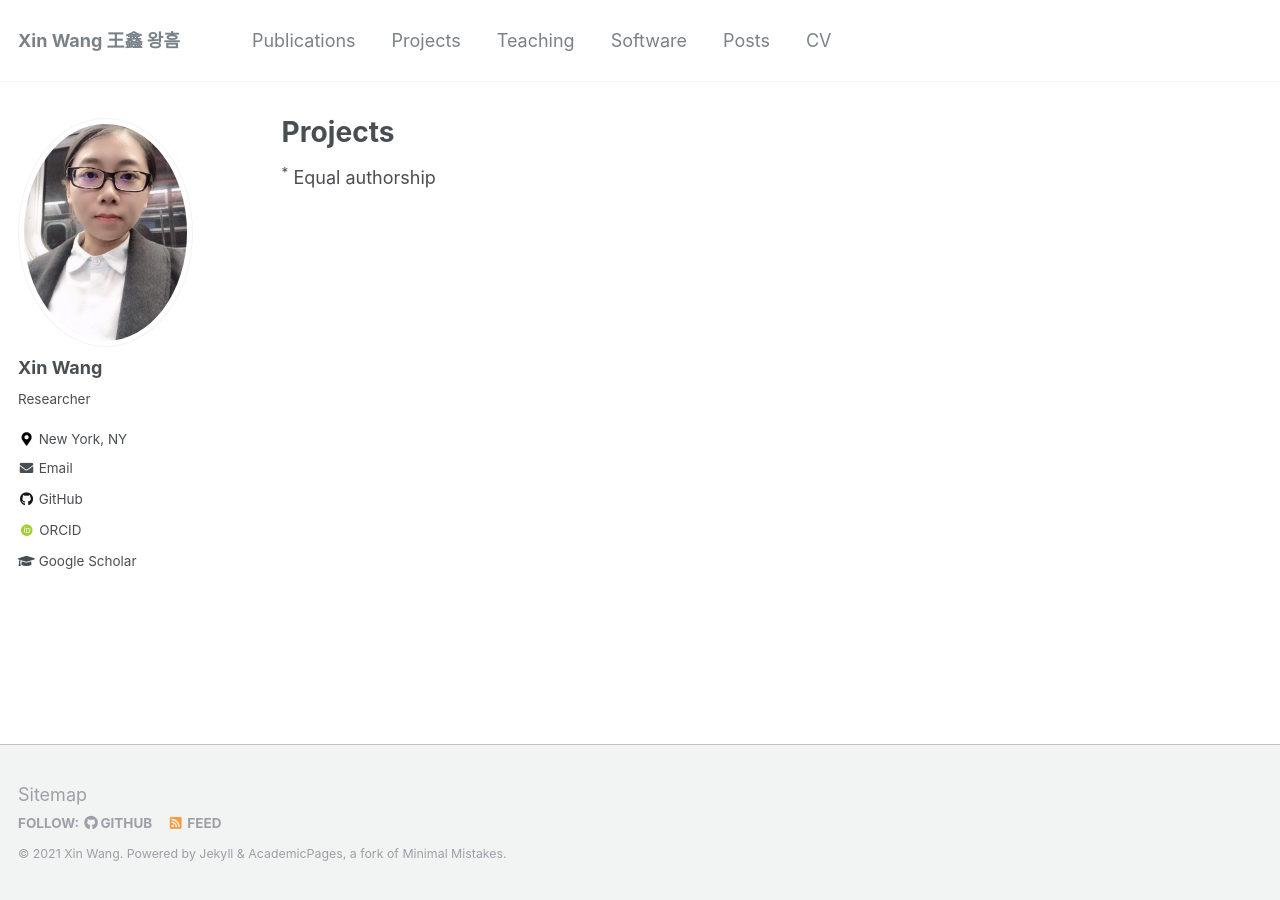
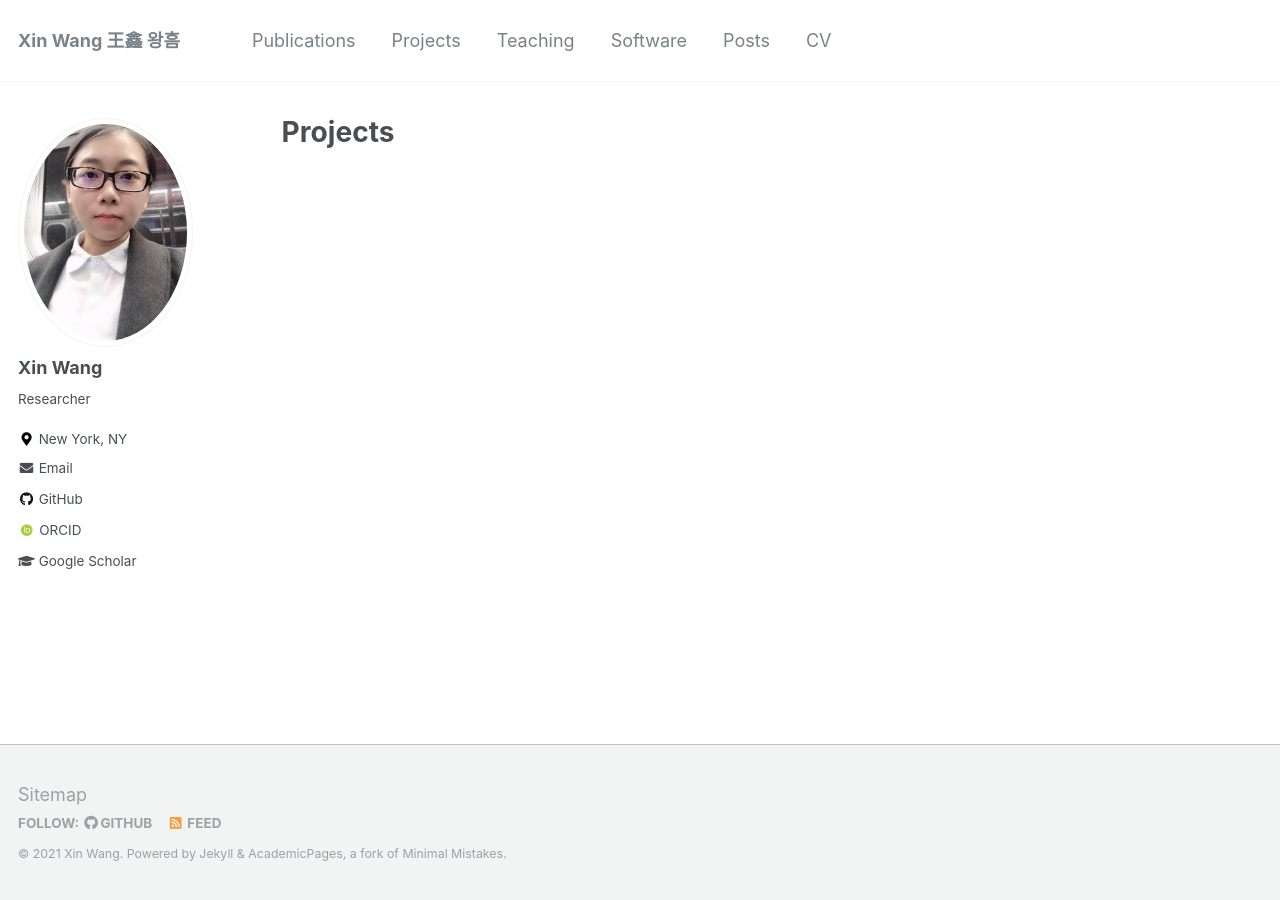
Before and after one commit to xin-wang-kr/xin-wang-kr.github.io, a Jekyll site: the page built from _pages/projects.md, in a window 1280 px wide. Built offline with Jekyll 4.4.1, drawn with Linux system fonts in a browser that asks for light colours; some web fonts are replaced.

Commit message:
Update projects.md

```diff
--- a/_pages/projects.md
+++ b/_pages/projects.md
@@ -3,16 +3,9 @@
 title: "Projects"
 permalink: /projects/
 author_profile: true
+classes: wide
 ---
-
-{% if author.googlescholar %}
-  You can also find my articles on <u><a href="{{author.googlescholar}}">my Google Scholar profile</a>.</u>
-{% endif %}
-
-{% include base_path %}
 
 {% for post in site.projects reversed %}
   {% include archive-single.html %}
 {% endfor %}
-
-<sup>*</sup> Equal authorship
```
